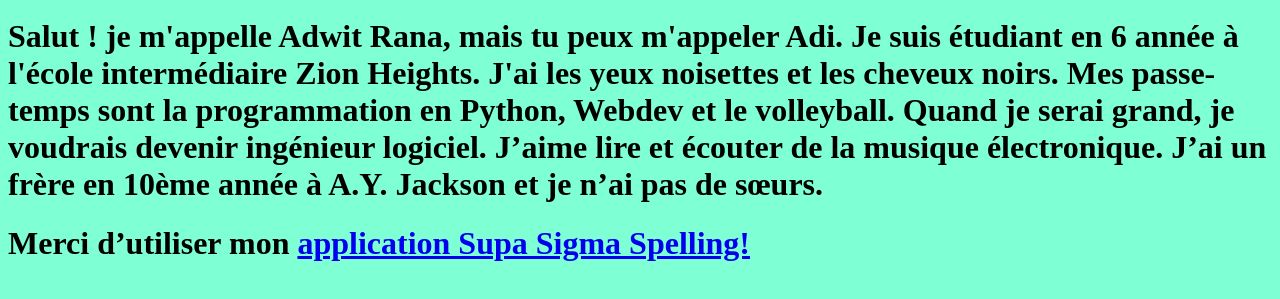
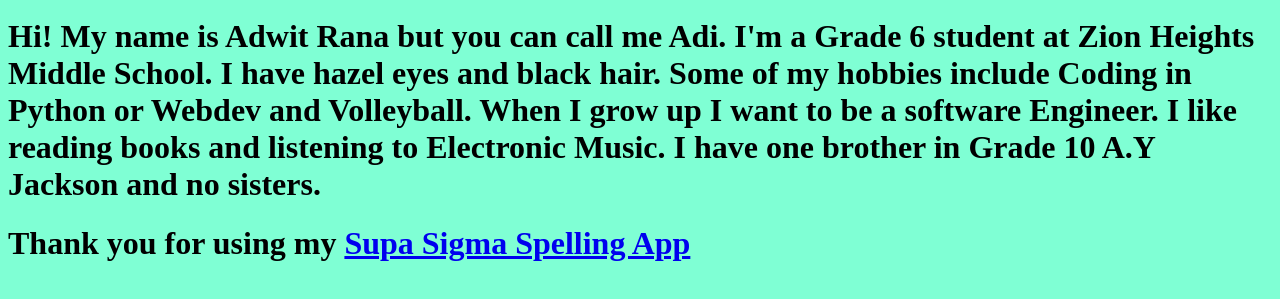
Before and after one commit to Mrplip123/Adi, a plain HTML site: page index.html in a window 1280 px wide. Shown: the part 311-610 px from the top of the page. Drawn offline with Linux system fonts and the light colour scheme.

Commit message:
Update index.html

```diff
--- a/index.html
+++ b/index.html
@@ -25,9 +25,9 @@
         <h1>Moi -></h1>
         <img src="../images/WIN_20241102_10_49_03_Pro.jpg" alt="">
     </div>
-    <h1>Salut !  je m'appelle Adwit Rana, mais tu peux m'appeler  Adi. Je suis étudiant  en 6 année  à l'école  intermédiaire   Zion Heights.  J'ai  les yeux noisettes et les cheveux noirs. Mes passe-temps  sont  la programmation  en Python, Webdev et le volleyball. Quand je serai grand,  je voudrais  devenir   ingénieur logiciel. J’aime lire  et écouter de la musique électronique. J’ai un frère en 10ème année à A.Y. Jackson et  je n’ai pas de sœurs.
+    <h1>Hi! My name is Adwit Rana but you can call me Adi. I'm a Grade 6 student at Zion Heights Middle School. I have hazel eyes and black hair. Some of my hobbies include Coding in Python or Webdev and Volleyball. When I grow up I want to be a software Engineer. I like reading books and listening to Electronic Music. I have one brother in Grade 10 A.Y Jackson and no sisters.
     </h1>
-    <h1>Merci d’utiliser mon <a href="../pages/SupaSigma.html">application Supa Sigma Spelling!</a></h1>
+    <h1>Thank you for using my <a href="https://mrplip123.github.io/HackClub/">Supa Sigma Spelling App</a></h1>
 
 </body>
 </html>
```
